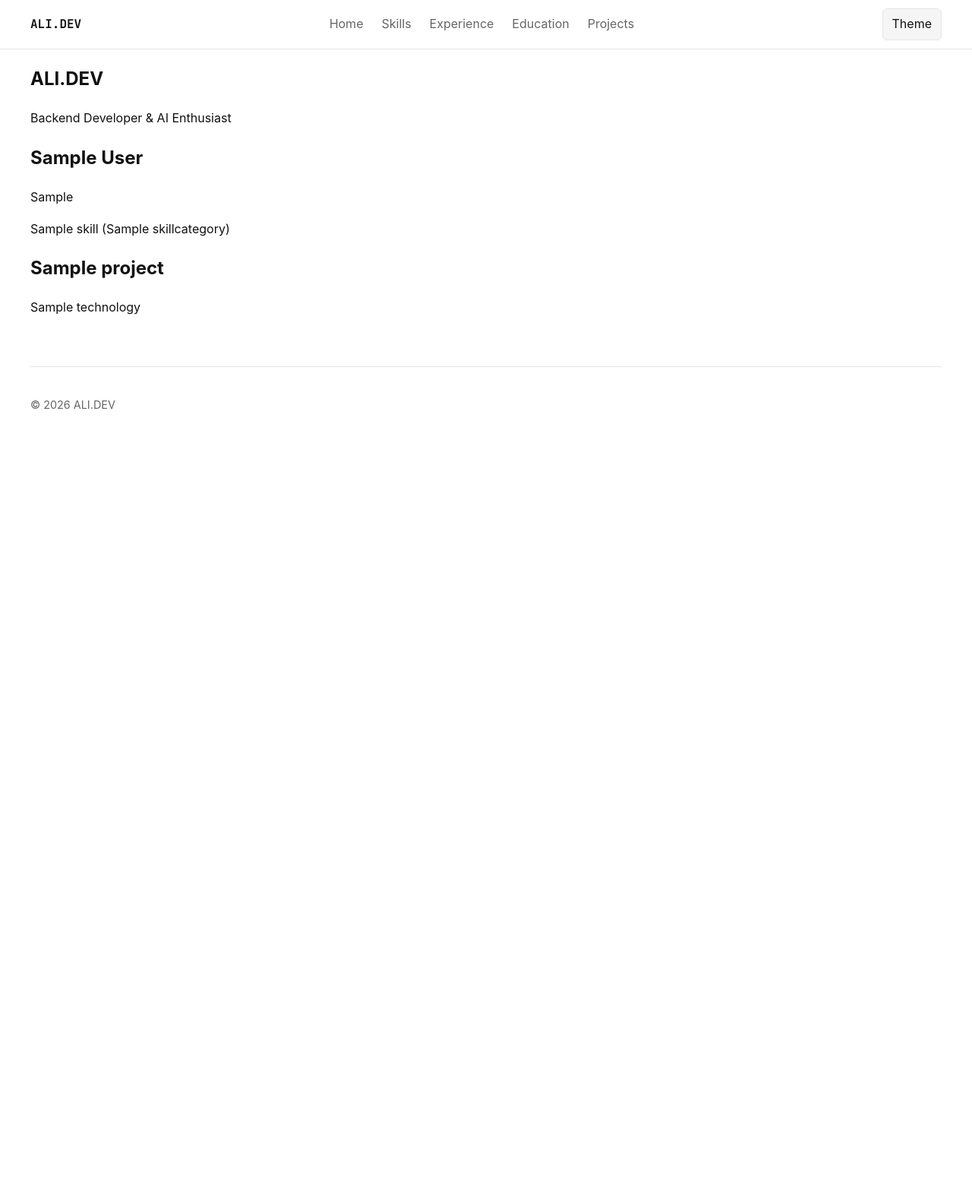
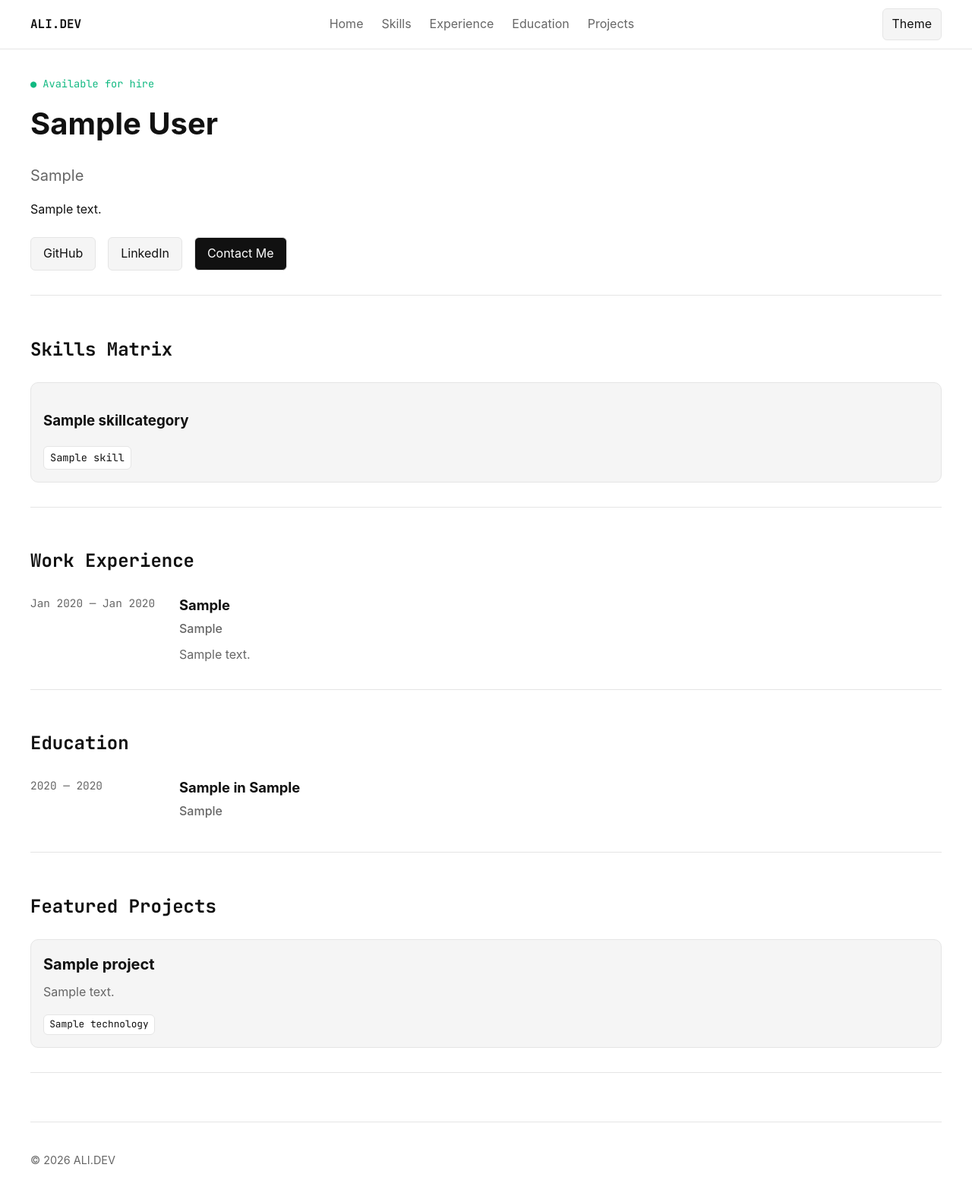
Before and after one commit to alirhw/portfolio, a Django app: page / in a window 1280 px wide. Shown: the whole page at 76% size. Before the commit the page ends 538 px from the top, so only its background shows below. Run offline with Django 5.2, Linux system fonts and the light colour scheme; tables that the repository leaves empty hold one stand-in row (values such as "Sample post").

Commit message:
feat(portfolio): implement modular content section partials and view queries (T-027)
- Add modular partials: _hero.html, _skills.html, _experience.html, _education.html

- Update HomeView to prefetch skill_categories with highlighted skills, order experiences and educations reverse-chronologically, and limit published projects

- Style content sections and component cards in static/css/main.css

- Add functional test suite in tests/functional/test_content_sections.py verifying content sections rendering and timeline reverse-chronological ordering

```diff
--- a/apps/portfolio/models/profile.py
+++ b/apps/portfolio/models/profile.py
@@ -29,3 +29,19 @@ class PortfolioProfile(models.Model):
 
     def __str__(self):
         return self.full_name_en
+
+    @property
+    def full_name(self):
+        return self.full_name_en
+
+    @property
+    def headline(self):
+        return self.headline_en
+
+    @property
+    def bio(self):
+        return self.bio_en
+
+    @property
+    def is_available(self):
+        return self.available_for_hire
--- a/apps/portfolio/models/projects.py
+++ b/apps/portfolio/models/projects.py
@@ -41,3 +41,11 @@ class Project(models.Model):
 
     def __str__(self):
         return self.title_en
+
+    @property
+    def title(self):
+        return self.title_en
+
+    @property
+    def summary(self):
+        return self.description_en
--- a/apps/portfolio/views.py
+++ b/apps/portfolio/views.py
@@ -1,6 +1,13 @@
 from django.views.generic import TemplateView
 
-from .models import PortfolioProfile, Project, Skill
+from .models import (
+    Education,
+    Experience,
+    PortfolioProfile,
+    Project,
+    Skill,
+    SkillCategory,
+)
 
 
 class HomeView(TemplateView):
@@ -11,8 +18,23 @@ class HomeView(TemplateView):
 
         context["profile"] = PortfolioProfile.objects.first()
 
+        # واکشی دسته‌بندی‌ها به همراه مهارت‌های هایلایت‌شده برای جلوگیری از N+1
+        context["skill_categories"] = (
+            SkillCategory.objects.prefetch_related("skills")
+            .filter(skills__highlight=True)
+            .distinct()
+        )
+
+        # سوابق شغلی به ترتیب نزولی (جدیدترین اول)
+        context["experiences"] = Experience.objects.order_by("-start_date", "order")
+
+        # سوابق تحصیلی به ترتیب نزولی (جدیدترین اول)
+        context["educations"] = Education.objects.order_by("-graduation_year", "order")
+
+        # ۶ پروژه منتشرشده با فناوری‌های مرتبط
+        context["projects"] = Project.objects.published().prefetch_related("technologies")[:6]
+
+        # حفظ سازگاری با کانتکست تست‌های قبلی
         context["skills"] = Skill.objects.filter(highlight=True).select_related("category")
 
-        context["projects"] = Project.objects.published().prefetch_related("technologies")[:6]
-
         return context
--- a/static/css/main.css
+++ b/static/css/main.css
@@ -206,3 +206,174 @@ select {
 
     font-size: 0.9rem;
 }
+
+/* Content Sections */
+.section {
+    padding-block: var(--space-xl);
+    border-bottom: 1px solid var(--color-border);
+}
+
+.section-title {
+    font-size: 1.5rem;
+    margin-bottom: var(--space-lg);
+    font-family: var(--font-mono);
+}
+
+/* Hero Section */
+.hero-title {
+    font-size: 2.5rem;
+    font-weight: 700;
+    margin-block: var(--space-xs) var(--space-sm);
+}
+
+.hero-tagline {
+    font-size: 1.25rem;
+    color: var(--color-text-muted);
+    margin-bottom: var(--space-md);
+}
+
+.hero-links {
+    display: flex;
+    gap: var(--space-md);
+    margin-top: var(--space-lg);
+}
+
+.link-btn {
+    border: 1px solid var(--color-border);
+    padding: 0.5rem 1rem;
+    border-radius: var(--radius-sm);
+    background: var(--color-surface);
+}
+
+.link-primary {
+    background: var(--color-text);
+    color: var(--color-bg);
+}
+
+.badge-success {
+    color: #10b981;
+    font-size: 0.85rem;
+    font-family: var(--font-mono);
+}
+
+.badge-muted {
+    color: var(--color-text-muted);
+    font-size: 0.85rem;
+    font-family: var(--font-mono);
+}
+
+/* Skills Matrix */
+.skills-grid {
+    display: grid;
+    grid-template-columns: repeat(auto-fit, minmax(240px, 1fr));
+    gap: var(--space-lg);
+}
+
+.skill-category-card {
+    background: var(--color-surface);
+    border: 1px solid var(--color-border);
+    border-radius: var(--radius-md);
+    padding: var(--space-md);
+}
+
+.skills-list {
+    list-style: none;
+    padding: 0;
+    margin: var(--space-sm) 0 0 0;
+    display: flex;
+    flex-wrap: wrap;
+    gap: var(--space-xs);
+}
+
+.skill-badge {
+    background: var(--color-bg);
+    border: 1px solid var(--color-border);
+    padding: 0.2rem 0.5rem;
+    border-radius: var(--radius-sm);
+    font-size: 0.85rem;
+    font-family: var(--font-mono);
+}
+
+/* Timelines (Experience & Education) */
+.timeline {
+    display: flex;
+    flex-direction: column;
+    gap: var(--space-lg);
+}
+
+.timeline-item {
+    display: grid;
+    grid-template-columns: 180px 1fr;
+    gap: var(--space-md);
+}
+
+.timeline-date {
+    color: var(--color-text-muted);
+    font-family: var(--font-mono);
+    font-size: 0.9rem;
+}
+
+.timeline-role {
+    margin: 0 0 0.25rem 0;
+    font-size: 1.15rem;
+}
+
+.timeline-company {
+    margin: 0 0 0.5rem 0;
+    color: var(--color-text-muted);
+    font-weight: 500;
+}
+
+.timeline-description {
+    margin: 0;
+    color: var(--color-text-muted);
+}
+
+/* Projects Section */
+.projects-grid {
+    display: grid;
+    grid-template-columns: repeat(auto-fit, minmax(280px, 1fr));
+    gap: var(--space-lg);
+}
+
+.project-card {
+    background: var(--color-surface);
+    border: 1px solid var(--color-border);
+    border-radius: var(--radius-md);
+    padding: var(--space-md);
+    display: flex;
+    flex-direction: column;
+}
+
+.project-title {
+    margin: 0 0 0.5rem 0;
+    font-size: 1.25rem;
+}
+
+.project-summary {
+    color: var(--color-text-muted);
+    margin: 0 0 var(--space-md) 0;
+    flex-grow: 1;
+}
+
+.project-tech-stack {
+    display: flex;
+    flex-wrap: wrap;
+    gap: var(--space-xs);
+}
+
+.tech-tag {
+    background: var(--color-bg);
+    border: 1px solid var(--color-border);
+    padding: 0.15rem 0.45rem;
+    border-radius: var(--radius-sm);
+    font-size: 0.8rem;
+    font-family: var(--font-mono);
+}
+
+@media (max-width: 768px) {
+    .timeline-item {
+        grid-template-columns: 1fr;
+        gap: var(--space-xs);
+    }
+}
--- a/templates/portfolio/home.html
+++ b/templates/portfolio/home.html
@@ -1,7 +1,7 @@
 {% extends "base.html" %}
 
 {% block title %}
-    ALI.DEV — Backend Developer & AI Enthusiast
+    {% if profile %}{{ profile.full_name_en|default:profile.full_name }} — {{ profile.headline_en|default:profile.headline }}{% else %}ALI.DEV — Backend Developer & AI Enthusiast{% endif %}
 {% endblock %}
 
 {% block meta_description %}
@@ -9,35 +9,25 @@
 {% endblock %}
 
 {% block content %}
-    <section>
-        <h1>ALI.DEV</h1>
-        <p>Backend Developer & AI Enthusiast</p>
-    </section>
+    {% include "portfolio/partials/_hero.html" %}
+    {% include "portfolio/partials/_skills.html" %}
+    {% include "portfolio/partials/_experience.html" %}
+    {% include "portfolio/partials/_education.html" %}
 
-    {% if profile %}
-        <section>
-            <h2>{{ profile.full_name_en }}</h2>
-            <p>{{ profile.headline_en }}</p>
-        </section>
-    {% endif %}
-
-    <section>
-        {% for skill in skills %}
-            <article>
-                {{ skill.name_en }} ({{ skill.category.name_en }})
-            </article>
-        {% endfor %}
-    </section>
-
-    <section>
-        {% for project in projects %}
-            <article>
-                <h2>{{ project.title_en }}</h2>
-
-                {% for technology in project.technologies.all %}
-                    <span>{{ technology.name }}</span>
-                {% endfor %}
-            </article>
-        {% endfor %}
+    <section id="projects" class="section projects-section">
+        <h2 class="section-title">Featured Projects</h2>
+        <div class="projects-grid">
+            {% for project in projects %}
+                <article class="project-card">
+                    <h3 class="project-title">{{ project.title_en|default:project.title }}</h3>
+                    <p class="project-summary">{{ project.description_en|default:project.summary }}</p>
+                    <div class="project-tech-stack">
+                        {% for tech in project.technologies.all %}
+                            <span class="tech-tag">{{ tech.name }}</span>
+                        {% endfor %}
+                    </div>
+                </article>
+            {% endfor %}
+        </div>
     </section>
 {% endblock %}
--- /dev/null
+++ b/templates/portfolio/partials/_education.html
@@ -0,0 +1,19 @@
+{% if educations %}
+<section id="education" class="section education-section">
+    <h2 class="section-title">Education</h2>
+
+    <div class="timeline">
+        {% for edu in educations %}
+            <article class="timeline-item">
+                <div class="timeline-date">
+                    <span>{{ edu.start_year }} — {% if edu.graduation_year %}{{ edu.graduation_year }}{% else %}Present{% endif %}</span>
+                </div>
+                <div class="timeline-body">
+                    <h3 class="timeline-role">{{ edu.degree_en|default:edu.degree }}{% if edu.field_of_study_en or edu.field_of_study %} in {{ edu.field_of_study_en|default:edu.field_of_study }}{% endif %}</h3>
+                    <h4 class="timeline-company">{{ edu.institution_en|default:edu.institution }}</h4>
+                </div>
+            </article>
+        {% endfor %}
+    </div>
+</section>
+{% endif %}
--- /dev/null
+++ b/templates/portfolio/partials/_experience.html
@@ -0,0 +1,20 @@
+{% if experiences %}
+<section id="experience" class="section experience-section">
+    <h2 class="section-title">Work Experience</h2>
+
+    <div class="timeline">
+        {% for exp in experiences %}
+            <article class="timeline-item">
+                <div class="timeline-date">
+                    <span>{{ exp.start_date|date:"M Y" }} — {% if exp.end_date %}{{ exp.end_date|date:"M Y" }}{% else %}Present{% endif %}</span>
+                </div>
+                <div class="timeline-body">
+                    <h3 class="timeline-role">{{ exp.position_en|default:exp.position }}</h3>
+                    <h4 class="timeline-company">{{ exp.company|default:exp.company_name }}</h4>
+                    <p class="timeline-description">{{ exp.description_en|default:exp.description }}</p>
+                </div>
+            </article>
+        {% endfor %}
+    </div>
+</section>
+{% endif %}
--- /dev/null
+++ b/templates/portfolio/partials/_hero.html
@@ -0,0 +1,29 @@
+{% if profile %}
+<section id="hero" class="section hero-section">
+    <div class="hero-content">
+        <div class="hero-status">
+            {% if profile.available_for_hire or profile.is_available %}
+                <span class="badge badge-success">● Available for hire</span>
+            {% else %}
+                <span class="badge badge-muted">● Busy on projects</span>
+            {% endif %}
+        </div>
+
+        <h1 class="hero-title">{{ profile.full_name_en|default:profile.full_name }}</h1>
+        <p class="hero-tagline">{{ profile.headline_en|default:profile.headline }}</p>
+        <p class="hero-bio">{{ profile.bio_en|default:profile.bio }}</p>
+
+        <div class="hero-links">
+            {% if profile.github_url %}
+                <a href="{{ profile.github_url }}" target="_blank" rel="noopener noreferrer" class="link-btn">GitHub</a>
+            {% endif %}
+            {% if profile.linkedin_url %}
+                <a href="{{ profile.linkedin_url }}" target="_blank" rel="noopener noreferrer" class="link-btn">LinkedIn</a>
+            {% endif %}
+            {% if profile.email %}
+                <a href="mailto:{{ profile.email }}" class="link-btn link-primary">Contact Me</a>
+            {% endif %}
+        </div>
+    </div>
+</section>
+{% endif %}
--- /dev/null
+++ b/templates/portfolio/partials/_skills.html
@@ -0,0 +1,34 @@
+{% if skill_categories %}
+<section id="skills" class="section skills-section">
+    <h2 class="section-title">Skills Matrix</h2>
+
+    <div class="skills-grid">
+        {% for category in skill_categories %}
+            <article class="skill-category-card">
+                <h3 class="category-name">{{ category.name_en|default:category.name }}</h3>
+                <ul class="skills-list">
+                    {% for skill in category.skills.all %}
+                        {% if skill.highlight %}
+                            <li class="skill-badge">{{ skill.name_en|default:skill.name }}</li>
+                        {% endif %}
+                    {% endfor %}
+                </ul>
+            </article>
+        {% endfor %}
+    </div>
+</section>
+{% elif skills %}
+<section id="skills" class="section skills-section">
+    <h2 class="section-title">Skills Matrix</h2>
+
+    <div class="skills-grid">
+        <article class="skill-category-card">
+            <ul class="skills-list">
+                {% for skill in skills %}
+                    <li class="skill-badge">{{ skill.name_en|default:skill.name }} ({{ skill.category.name_en|default:skill.category.name }})</li>
+                {% endfor %}
+            </ul>
+        </article>
+    </div>
+</section>
+{% endif %}
```
Also changed, not shown: apps/portfolio/models/skills.py (+8 -0 lines), apps/portfolio/models/timeline.py (+24 -0 lines), tests/functional/test_content_sections.py (added, +93 -0 lines), tests/functional/test_homepage.py (+8 -4 lines), tests/integration/test_home_slice.py (+8 -5 lines).
